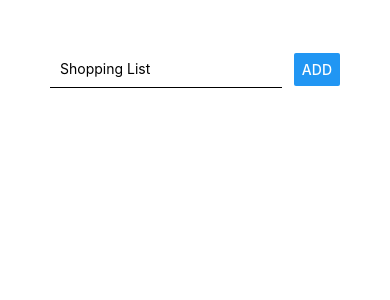
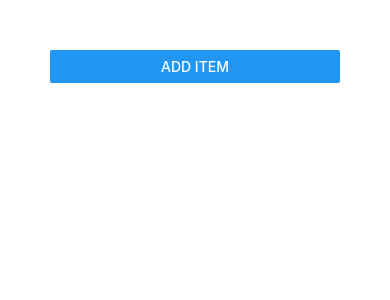
Before and after one commit to dbmarch/react-native-complete-guide, a React Native app: screen / in a window 390 px wide. Shown: the top 300 px of the page. Built offline with nearby package versions, Linux system fonts and the light colour scheme.

Commit message:
add a modal for entry

```diff
--- a/App.js
+++ b/App.js
@@ -1,5 +1,5 @@
 import React, { useState } from 'react';
-import { StyleSheet,View , FlatList} from 'react-native';
+import { StyleSheet, View, FlatList, Button} from 'react-native';
 import {isEmpty} from 'lodash'
 import Item from './components/Item'
 import ItemInput from './components/ItemInput'
@@ -7,12 +7,14 @@ import ItemInput from './components/ItemInput'
 // the key extractor below is only required if your data doesn't have the correct shape.
 export default function App() {
   const [list, setList] = useState([])
+  const [isAddMode, setIsAddMode] = useState(false)
 
   const addItemHandler = (item)=> {
     const key = Math.random().toString()
     if (!isEmpty(item) ){
       setList([...list, {key, value: item}])
     }
+    setIsAddMode(false);
   }
 
   const removeItemHandler= key => {
@@ -22,7 +24,8 @@ export default function App() {
 
   return (
     <View style = {styles.screen}>
-      <ItemInput placeholder="Shopping List" addItemHandler={addItemHandler}  ></ItemInput>
+      <Button title="Add Item" onPress={()=>setIsAddMode(true)}/>
+      <ItemInput placeholder="Shopping List" addItemHandler={addItemHandler} visible={isAddMode} ></ItemInput>
        <FlatList
           data = {list}
           renderItem= {itemData=>(
--- a/components/ItemInput.js
+++ b/components/ItemInput.js
@@ -1,12 +1,14 @@
 import React, {useState} from 'react'
-import {View, TextInput, Button, StyleSheet} from 'react-native'
+import {View, TextInput, Button, StyleSheet, Modal} from 'react-native'
+import { AuthSession } from 'expo';
 
-const ItemInput = ( {placeholder,  addItemHandler }) => {
+const ItemInput = ( {placeholder,  addItemHandler, visible }) => {
    const [item, setItem]= useState('')
 
    const itemInputHandler = (enteredText) => setItem(enteredText)
 
    return (
+    <Modal visible = {visible} animationType = "slide">
       <View style = {styles.inputContainer}>
          <TextInput
            placeholder = {placeholder}
@@ -18,17 +20,23 @@ const ItemInput = ( {placeholder,  addItemHandler }) => {
             addItemHandler(item)
             setItem('')} } />
        </View>
+    </Modal>
    )
 }
 
 
 const styles = StyleSheet.create({
+   modal: {
+      margin: 'auto'
+   },
    inputContainer: {
-      flexDirection: 'row',
-      justifyContent: 'space-between',
+      flex: 1,
+      flexDirection: 'column',
+      justifyContent: 'center',
        alignItems: 'center'
       },
     textInput: {
+     marginBottom: 10,
      borderBottomColor: 'black',
      borderBottomWidth: 1,
      padding: 10,
```
Lines whose indentation alone changed are shown as unchanged.
